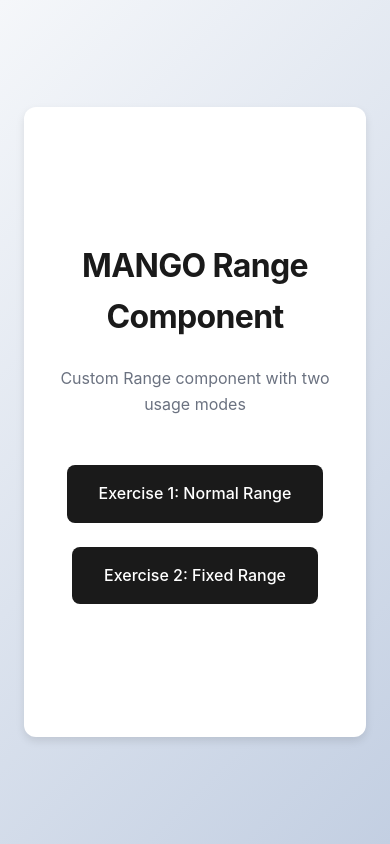
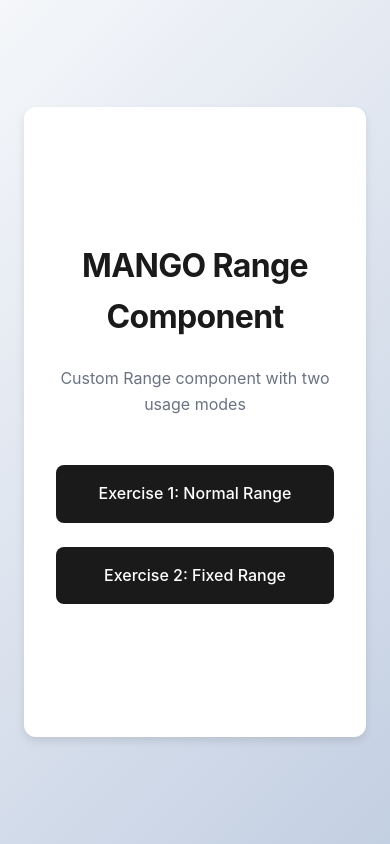
Before and after one commit to kevinbenach/nextjs-price-sliders, a Next.js app: page / in a window 390 px wide. Built offline with nearby package versions, Linux system fonts and the light colour scheme.

Commit message:
Fixed mobile home button width

```diff
--- a/src/app/page.module.css
+++ b/src/app/page.module.css
@@ -66,6 +66,14 @@
   justify-content: center;
 }
 
+/* Stack buttons on mobile for equal width */
+@media (max-width: 767px) {
+  .nav {
+    flex-direction: column;
+    width: 100%;
+  }
+}
+
 .link {
   padding: var(--spacing-md) var(--spacing-xl);
   background: var(--color-foreground);
@@ -78,6 +86,14 @@
   display: inline-block;
 }
 
+/* Full width buttons on mobile */
+@media (max-width: 767px) {
+  .link {
+    width: 100%;
+    text-align: center;
+  }
+}
+
 .link:hover {
   opacity: 0.9;
   transform: translateY(-2px);
```
